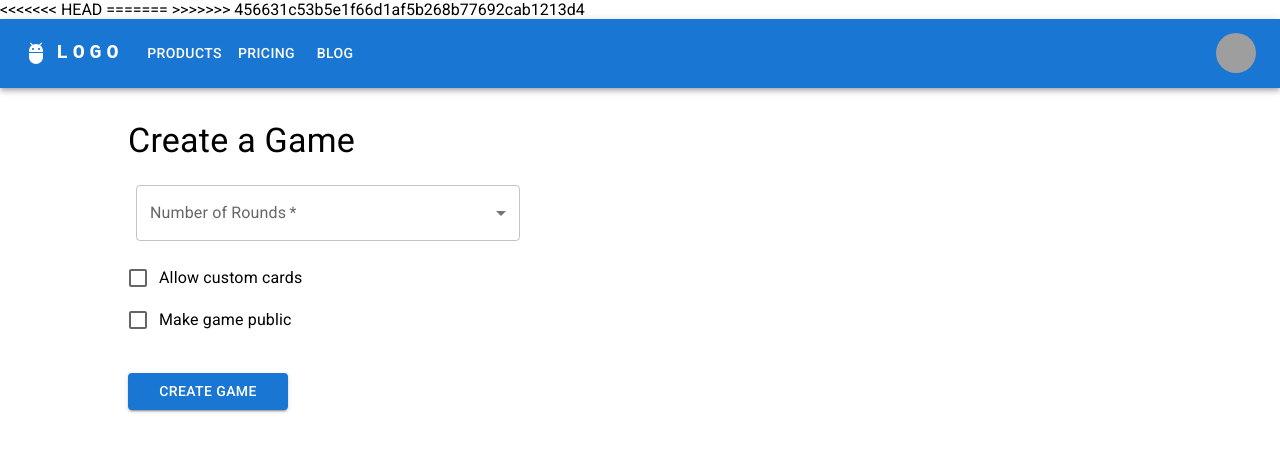
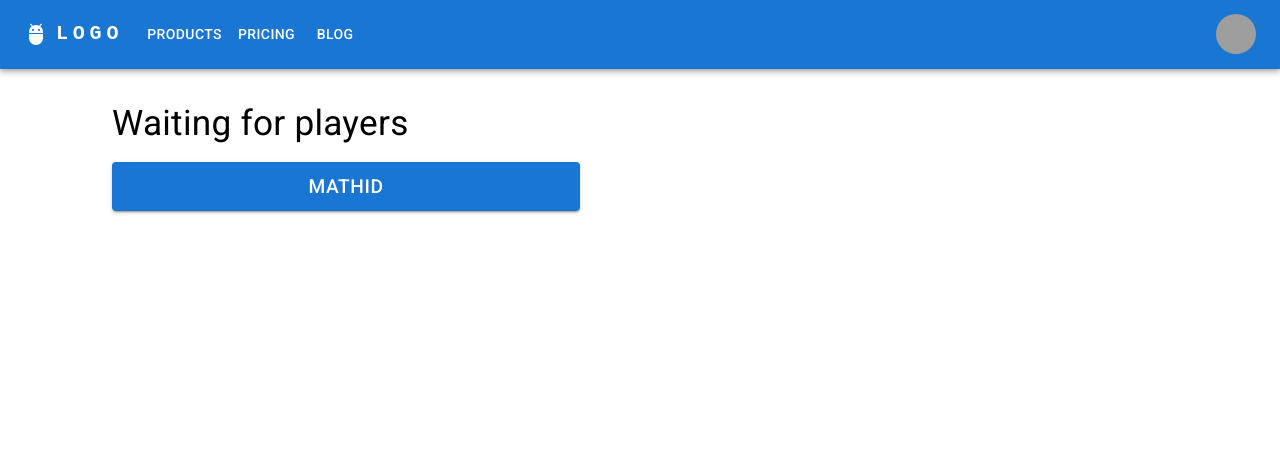
Before and after one commit to ph-castle/apples2oranges, a React (Create React App) app: page / in a window 1280 px wide. Shown: the top 452 px of the page. Built offline with nearby package versions, Linux system fonts and the light colour scheme; grey boxes are pictures that could not be loaded.

Commit message:
created waiting rooom & updated css

```diff
--- a/package.json
+++ b/package.json
@@ -15,6 +15,7 @@
     "react": "^18.2.0",
     "react-dom": "^18.2.0",
     "react-scripts": "5.0.1",
+    "react-window": "^1.8.7",
     "web-vitals": "^2.1.4"
   },
   "scripts": {
--- a/public/index.html
+++ b/public/index.html
@@ -8,7 +8,7 @@
       name="description"
       content="Interactive card prompt game"
     />
-<<<<<<< HEAD
+
     <link rel="apple-touch-icon" href="%PUBLIC_URL%/logo192.png" />
     <!--
       manifest.json provides metadata used when your web app is installed on a
@@ -29,10 +29,7 @@
       work correctly both with client-side routing and a non-root public URL.
       Learn how to configure a non-root public URL by running `npm run build`.
     -->
-    <title>React App</title>
-=======
     <title>Apples to Oranges</title>
->>>>>>> 456631c53b5e1f66d1af5b268b77692cab1213d4
   </head>
   <body>
     <noscript>You need to enable JavaScript to run this app.</noscript>
--- a/src/App.js
+++ b/src/App.js
@@ -1,8 +1,10 @@
 import * as React from "react";
 import { Container } from "@mui/material";
-import { Header } from "../src/features/nav/Header";
-import { Dashboard } from "./features/Dashboard";
+import { Header } from "./features/nav/Header";
+import { Lobby } from './features/nav/Lobby'
+import { Dashboard } from "./features/nav/Dashboard";
 import { CreateGame } from "./features/CreateGame";
+import { WaitingRoom } from "./features/WaitingRoom";
 import { StyledEngineProvider } from "@mui/material/styles";
 
 export default function App() {
@@ -13,7 +15,9 @@ export default function App() {
         <Container maxWidth="lg">
 
             {/* <Dashboard /> */}
-          <CreateGame/>
+          {/* <CreateGame/> */}
+          {/* <Lobby /> */}
+          <WaitingRoom/>
         </Container>
       </div>
     </StyledEngineProvider>
--- a/src/features/CreateGame.js
+++ b/src/features/CreateGame.js
@@ -2,6 +2,10 @@ import React from 'react';
 import { Box, FormGroup, Checkbox, FormControl, FormControlLabel, InputLabel, MenuItem, Select, Typography, Button } from '@mui/material'
 
 export const CreateGame = () => {
+
+  const clickHandler = async () => {
+
+  }
 
   return (
     <Box
@@ -48,7 +52,7 @@ export const CreateGame = () => {
         <FormControlLabel control={<Checkbox />} label="Make game public" />
       </FormGroup>
 
-      <Button variant="contained" sx={{width: '10rem', mt: '2rem'}} >Create Game</Button>
+      <Button variant="contained" sx={{width: '10rem', mt: '2rem'}} onClick={clickHandler}>Create Game</Button>
     </Box>
   )
 }
--- /dev/null
+++ b/src/features/WaitingRoom.js
@@ -0,0 +1,41 @@
+import React from "react";
+import { Box, Typography, Button, List, ListItem, ListItemText, createTheme, ThemeProvider } from "@mui/material";
+// import { LobbyClient } from "boardgame.io/client";
+
+export const WaitingRoom = () => {
+  // const lobbyClient = new LobbyClient({ se rver: 'localhost:3000'});
+  // var {players, matchID} = await lobbyClient.getMatch('game', 'matchID');
+
+  var players = [];
+
+  return (
+    <Box
+      sx={{
+        display:"flex",
+        maxWidth: 500,
+        height: "80vh",
+        flexDirection:"column",
+        p:'1rem',
+        ml: {md: '2rem'},
+        mt: '0.5rem'
+      }}
+    >
+      <Typography variant="h4" sx={{fontSize: {xs:'1.7rem', sm: '2rem', md:'2.2rem'}, mt: '0.6rem'}}>Waiting for players</Typography>
+      <Button variant="contained" sx={{p:'0.5rem', mt: '1rem', fontSize: {sm: '1rem',md:'1.2rem'}}}>MathID</Button>
+      <Box>
+      <List sx={{ width: '100%', maxHeight: 400, bgcolor: 'color', p: '1rem', overflowY:'scroll' }}>
+        {players.map((value, index) => (
+        <ListItem
+          key={value}
+          disableGutters
+        >
+      <ListItemText primaryTypographyProps={{fontSize: {sm: '18px', md: '20px'}}} primary={`${index + 1}. ${value}`} />
+       </ListItem>
+        ))}
+      </List>
+      </Box>
+      {(players.length >= 3) ?
+      <Button variant="contained" sx={{p:'0.5rem', width: '50%', ml: '1rem',fontSize: {sm: '1rem', md: '1.wrem'}}}>Start Game</Button> : null}
+    </Box>
+  )
+}
```
Also changed, not shown: 1 other file (tests, documents, lock files or other folders).
